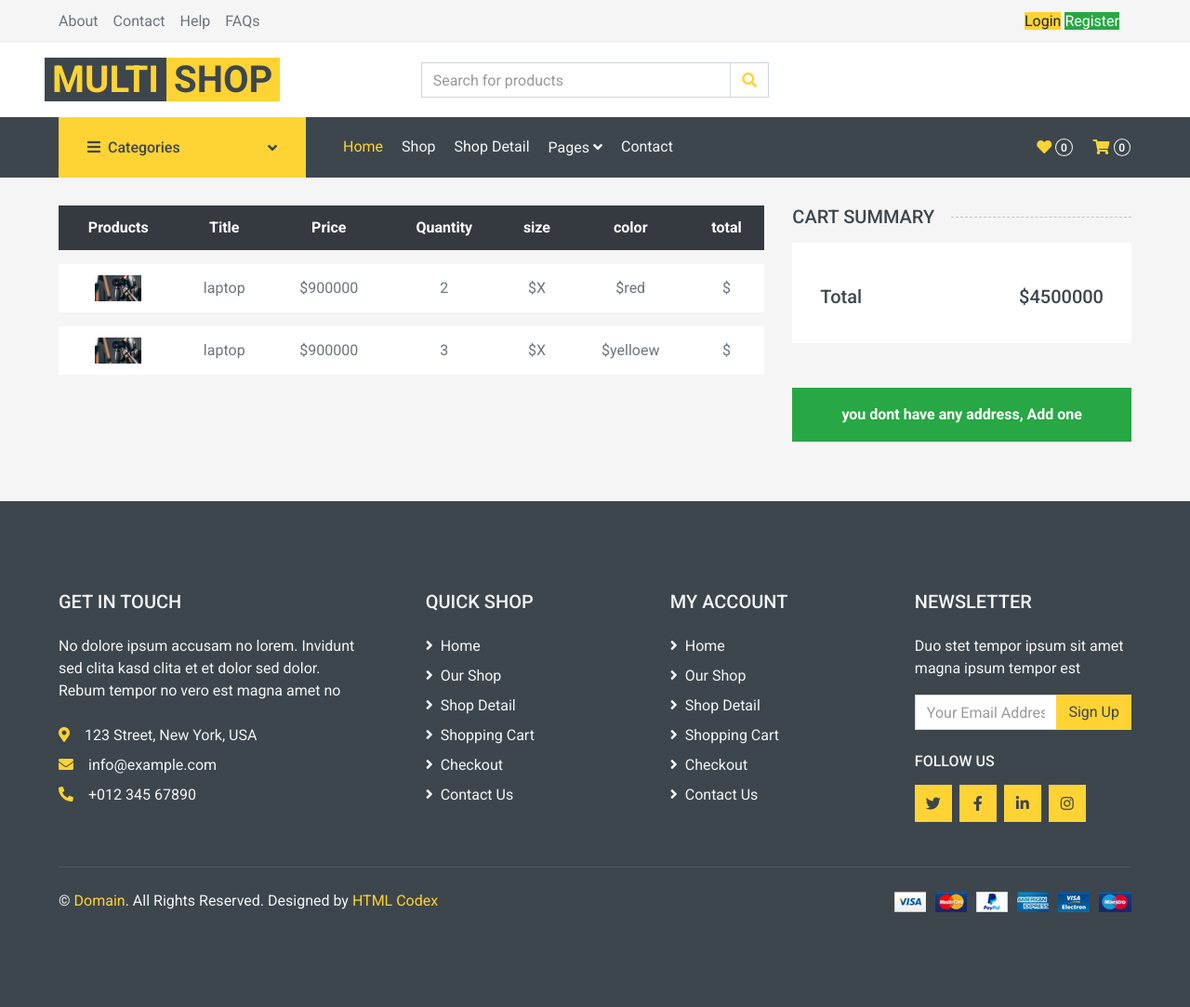
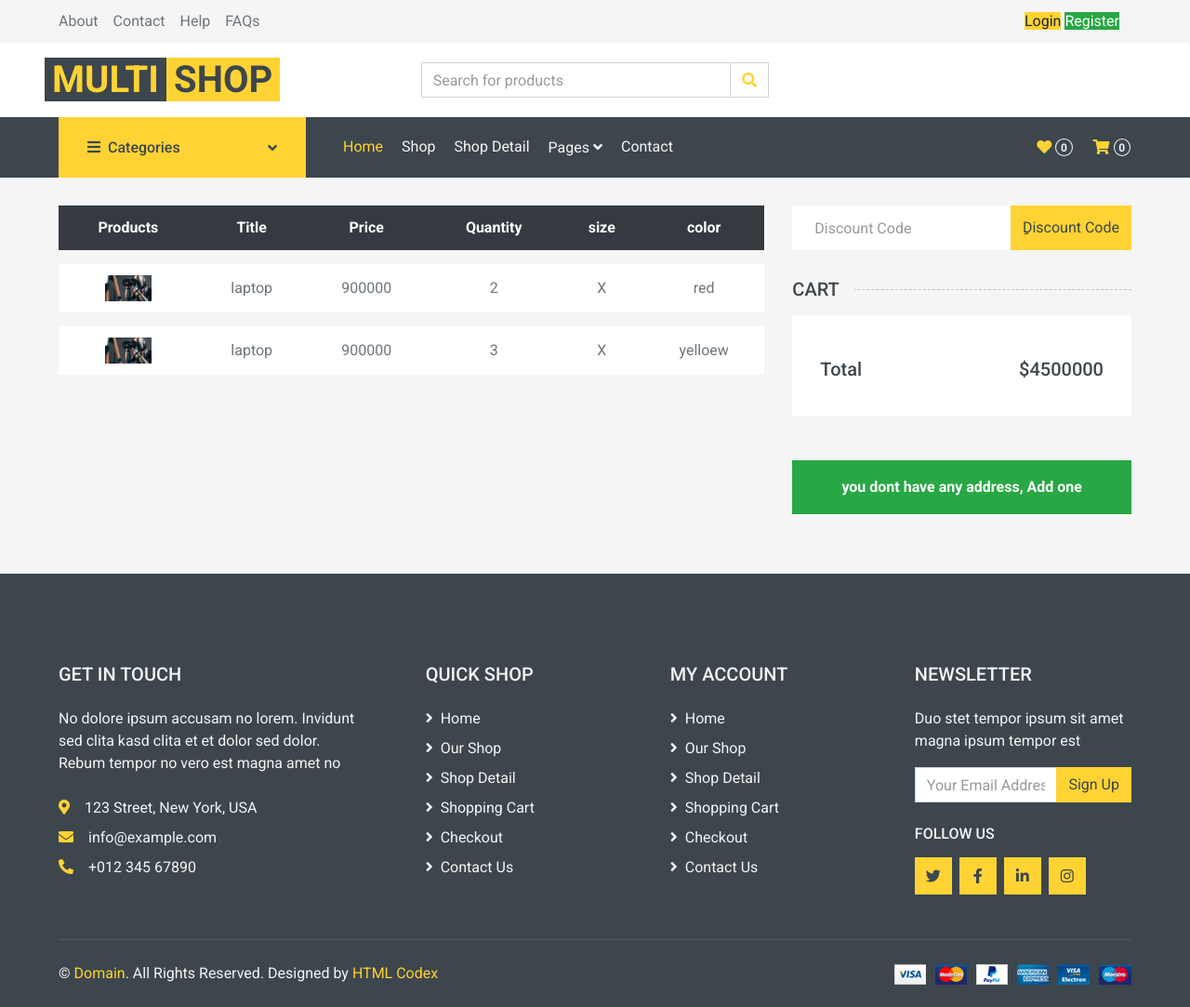
Before and after one commit to HematiAli/multi_shop, a Django app: page /cart/order/1 in a window 1280 px wide. Shown: the whole page at 93% size. Before the commit the page ends 981 px from the top, so only its background shows below. Run offline with Django 4.2, Linux system fonts and the light colour scheme; data comes from the database, SQL or seed files in the repository; both versions use the stored data as it was after the commit; some libraries are stand-ins or nearby versions.

Commit message:
create discount code

```diff
--- a/cart/admin.py
+++ b/cart/admin.py
@@ -14,3 +14,8 @@ class OrderAdmin(admin.ModelAdmin):
     list_display = ('user', 'is_paid')
     inlines = (OrderItemAdmin,)
     list_filter = ('is_paid',)
+
+
+@admin.register(models.DiscountCode)
+class DiscountCodeAdmin(admin.ModelAdmin):
+    list_display = ('name', 'discount', 'quantity')
--- a/cart/models.py
+++ b/cart/models.py
@@ -21,3 +21,12 @@ class OrderItem(models.Model):
     color = models.CharField(max_length=12)
     quantity = models.SmallIntegerField()
     price = models.PositiveIntegerField()
+
+
+class DiscountCode(models.Model):
+    name = models.CharField(max_length=20)
+    discount = models.SmallIntegerField()
+    quantity = models.SmallIntegerField(default=1)
+
+    def __str__(self):
+        return self.name
--- a/cart/templates/cart/order_detail.html
+++ b/cart/templates/cart/order_detail.html
@@ -16,7 +16,7 @@
                         <th>Quantity</th>
                         <th>size</th>
                         <th>color</th>
-                        <th>total</th>
+
                     </tr>
                     </thead>
                     <tbody class="align-middle">
@@ -25,14 +25,14 @@
                             <td class="align-middle"><img src="{{ item.product.image.url }}" alt=""
                                                           style="width: 50px;"></td>
                             <td class="align-middle">{{ item.product.title }}</td>
-                            <td class="align-middle">${{ item.price }}</td>
+                            <td class="align-middle">{{ item.price }}</td>
                             <td class="align-middle">
                                 {{ item.quantity }}
                             </td>
 
-                            <td class="align-middle">${{ item.size }}</td>
-                            <td class="align-middle">${{ item.color }}</td>
-                            <td class="align-middle">${{ item.total }}</td>
+                            <td class="align-middle">{{ item.size }}</td>
+                            <td class="align-middle">{{ item.color }}</td>
+
 
                         </tr>
                     {% endfor %}
@@ -42,17 +42,17 @@
                 </table>
             </div>
             <div class="col-lg-4">
-{#                <form class="mb-30" method="post" action="{% url 'cart:apply_discount' order.id %}">#}
-{#                    {% csrf_token %}#}
-{#                    <div class="input-group">#}
-{#                        <input type="text" name="discount_code" class="form-control border-0 p-4"#}
-{#                               placeholder="Coupon Code">#}
-{#                        <div class="input-group-append">#}
-{#                            <button class="btn btn-primary">Apply Coupon</button>#}
-{#                        </div>#}
-{#                    </div>#}
-{#                </form>#}
-                <h5 class="section-title position-relative text-uppercase mb-3"><span class="bg-secondary pr-3">Cart Summary</span>
+                <form class="mb-30" method="post" action="{% url 'cart:apply_discount' order.id %}">
+                    {% csrf_token %}
+                    <div class="input-group">
+                        <input type="text" name="discount_code" class="form-control border-0 p-4"
+                               placeholder="Discount Code">
+                        <div class="input-group-append">
+                            <button class="btn btn-primary">ِِDiscount Code</button>
+                        </div>
+                    </div>
+                </form>
+                <h5 class="section-title position-relative text-uppercase mb-3"><span class="bg-secondary pr-3">Cart </span>
                 </h5>
                 <div class="bg-light p-30 mb-5">
 
--- a/cart/urls.py
+++ b/cart/urls.py
@@ -8,4 +8,5 @@ urlpatterns = [
     path('delete/<str:id>', views.CartDeleteView.as_view(), name='cart_delete'),
     path('order/<int:pk>', views.OrderDetailView.as_view(), name='order_detail'),
     path('order/add', views.OrderCreationView.as_view(), name='order_creation'),
+    path('apply/<int:pk>', views.ApplyDiscountCodeView.as_view(), name='apply_discount'),
 ]
--- a/cart/views.py
+++ b/cart/views.py
@@ -2,7 +2,7 @@ from django.shortcuts import render, redirect, get_object_or_404
 from django.views import View
 
 from cart.cart_module import Cart
-from cart.models import Order, OrderItem
+from cart.models import Order, OrderItem, DiscountCode
 from product.models import Product
 
 
@@ -59,3 +59,32 @@ class OrderCreationView(View):
 
 }
 '''
+"""
+
+class ApplyDiscountView(LoginRequiredMixin, View):
+    def __pos__(self, request, pk):
+        code = request.GET.get('discount_code')
+        order = get_object_or_404(Order, id=pk)
+        discount_code = get_object_or_404(DiscountCode, name=code)
+        if discount_code.quantity == 0:
+            return redirect('cart:order_detail', order.id)
+        order.total_price -= order.total_price * discount_code.discount/100
+        order.save()
+        discount_code.quantity -= 1
+        discount_code.save()
+        return redirect('cart:order_detail', order.id)
+
+
+"""
+class ApplyDiscountCodeView(View):
+    def post(self, request, pk):
+        code = request.POST.get('discount_code')
+        order = get_object_or_404(Order, id=pk)
+        discount_code = get_object_or_404(DiscountCode, name=code)
+        if discount_code.quantity == 0 :
+            return redirect('cart:order_detail', order.id)
+        order.total_price -= order.total_price * discount_code.discount/100
+        order.save()
+        discount_code.quantity -= 1
+        discount_code.save()
+        return redirect('cart:order_detail', order.id)
```
Also changed, not shown: cart/templates/cart/cart_detail.html (+2 -16 lines), cart/migrations/0004_discountcode.py (added), db.sqlite3.
